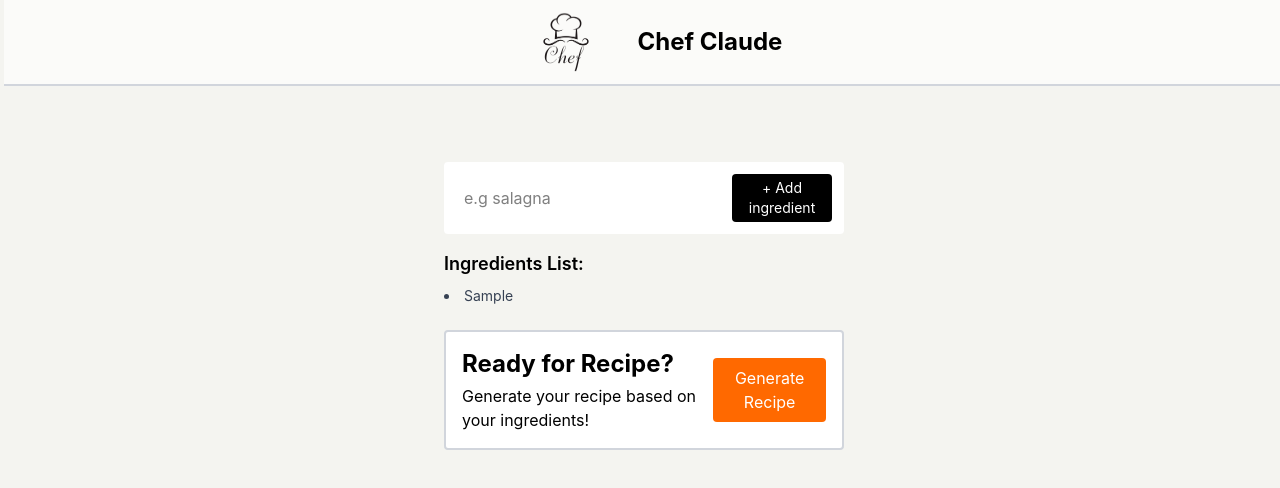
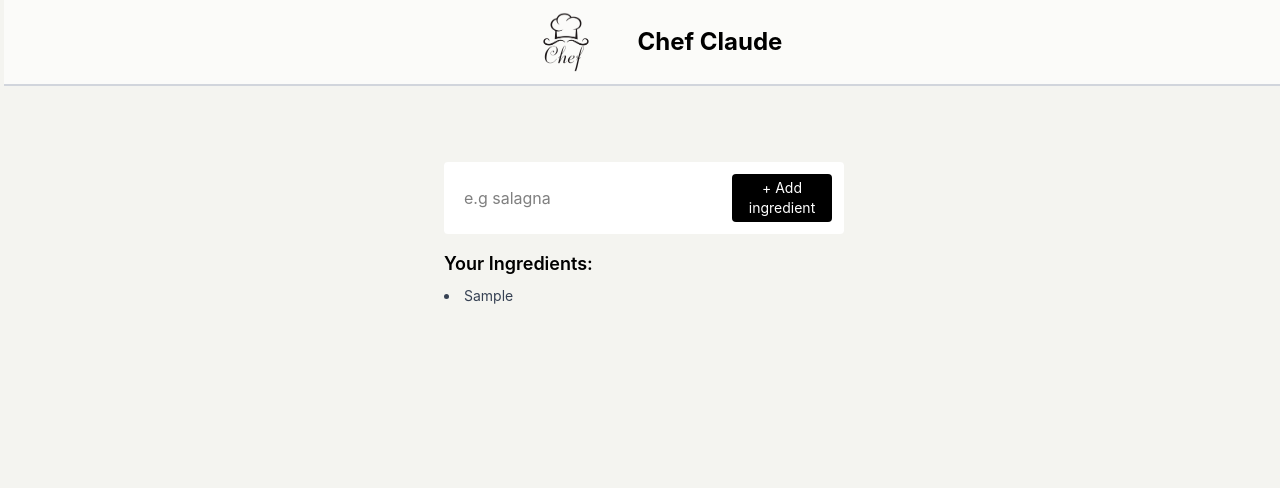
Before and after one commit to fenymo-0914-mongare/Reminiscent-, a React (Vite) app: page / in a window 1280 px wide. Both pictures are taken after typing "Sample" into the empty fields and a click on the button "+ Add ingredient". Shown: the top 488 px of the page. Built offline with nearby package versions, Linux system fonts and the light colour scheme.

Commit message:
Added condotional rendering

```diff
--- a/src/chef_claude_project/components/form.jsx
+++ b/src/chef_claude_project/components/form.jsx
@@ -32,10 +32,16 @@ const Form = () => {
             >+ Add ingredient</button>
         </form>
         <div className='mt-4'>
-            <h2 className='text-lg font-semibold mb-2'>Ingredients List:</h2>
-            <ul className='list-disc list-inside'>
-                {ingredientsList}
-            </ul>
+            {ingredients.length > 0 ?
+            <div className='mb-4'>
+                <h2 className='text-lg font-semibold mb-2'>Your Ingredients:</h2>
+                <ul className='list-disc list-inside'>
+                    {ingredientsList}
+                </ul>
+            </div>
+            : null}
+
+            {ingredients.length > 3 ?
             <div className="flex items-center gap-4 mt-6 p-4 border-2 border-gray-300 rounded-sm bg-white">
                 <div className="flex flex-col gap-1">
                     <h1 className='text-2xl font-bold'>Ready for Recipe?</h1>
@@ -45,6 +51,7 @@ const Form = () => {
                     Generate Recipe
                 </button>
             </div>
+            : null}
         </div>
     </div>
     )
```
